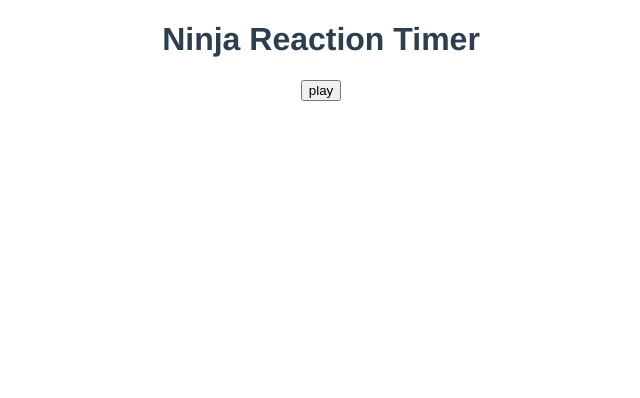
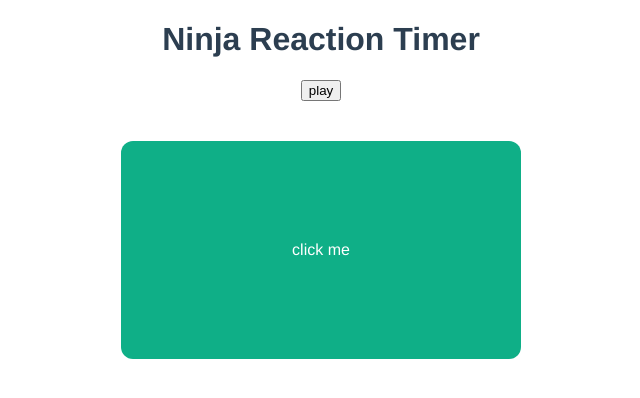
Before and after one commit to iamnotcypher/reaction-timer, a Vue app: page / in a window 1280 px wide. Shown: the top 398 px of the page, without its empty margins (319-959 px from the left). Built offline with nearby package versions, Linux system fonts and the light colour scheme.

Commit message:
created Block component

```diff
--- a/src/App.vue
+++ b/src/App.vue
@@ -1,15 +1,18 @@
 <template>
   <h1>Ninja Reaction Timer</h1>
   <button @click="start">play</button>
+  <Block v-if="isPlaying" />
 </template>
 
 <script>
+import Block from './components/Block'
+
 export default {
   name: "App",
-  components: {},
+  components: { Block },
   data() {
     return {
-      isPlaying: false,
+      isPlaying: true,
       delay: null
     }
   },
--- a/src/components/Block.vue
+++ b/src/components/Block.vue
@@ -0,0 +1,23 @@
+<template>
+  <div class="block">
+    click me
+  </div>
+</template>
+
+<script>
+export default {
+  props: ['delay']
+}
+</script>
+
+<style scoped>
+  .block {
+    width: 400px;
+    border-radius: 12px;
+    background: #0faf87;
+    color: #fff;
+    text-align: center;
+    padding: 100px 0;
+    margin: 40px auto;
+  }
+</style>
```
